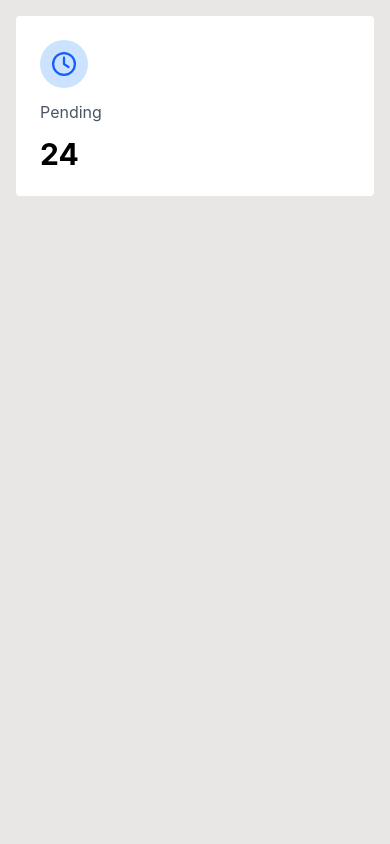
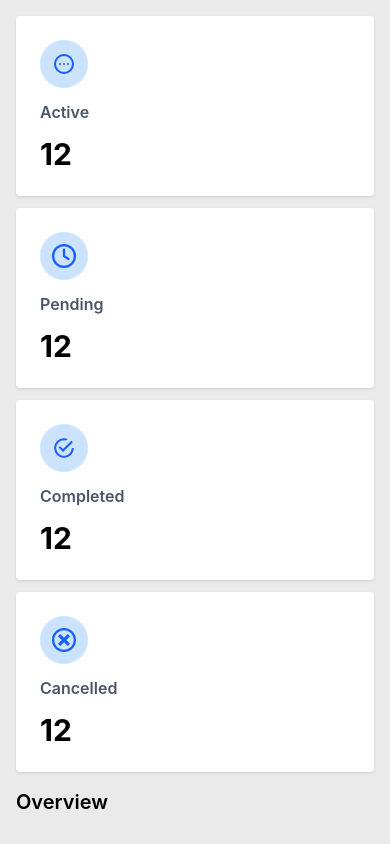
Before and after one commit to nierforprogramming/request-dashboard, a React (Vite) app: page / in a window 390 px wide. Built offline with nearby package versions, Linux system fonts and the light colour scheme.

Commit message:
Fixes on responsiveness

```diff
--- a/src/App.jsx
+++ b/src/App.jsx
@@ -1,10 +1,12 @@
-import Card from "./components/Card";
+import Overview from "./components/Overview";
+import StatusCard from "./components/StatusCard";
 
 const App = () => {
   return (
-    <div>
-      <Card status="Pending" value={24} />
-    </div>
+    <>
+      <StatusCard />
+      <Overview />
+    </>
   );
 };
 
--- a/src/assets/index.js
+++ b/src/assets/index.js
@@ -9,3 +9,25 @@ export const statusIcon = {
   Completed: IoMdCheckmarkCircleOutline,
   Cancelled: ImCancelCircle,
 };
+
+export const statusCard = [
+  {
+    status: "Active",
+    value: 12,
+  },
+
+  {
+    status: "Pending",
+    value: 12,
+  },
+
+  {
+    status: "Completed",
+    value: 12,
+  },
+
+  {
+    status: "Cancelled",
+    value: 12,
+  },
+];
--- a/src/components/Card.jsx
+++ b/src/components/Card.jsx
@@ -5,14 +5,14 @@ const Card = ({ status, value }) => {
   return (
     <div
       id="card"
-      className="bg-white w-full max-w-sm sm:max-w-md md:max-w-lg lg:max-w-xl rounded-sm"
+      className="bg-white shadow-sm w-full max-w-sm sm:max-w-md md:max-w-lg lg:max-w-xl rounded-sm"
     >
       <div className="card-container space-y-3 p-6">
         <div className="bg-blue-400/30 text-blue-600 w-fit p-3 rounded-full">
           {Icon && <Icon className="text-2xl" />}
         </div>
 
-        <div className="text-gray-600">
+        <div className="text-gray-600 font-semibold">
           <p>{status}</p>
         </div>
 
--- /dev/null
+++ b/src/components/Overview.jsx
@@ -0,0 +1,11 @@
+import SectionText from "./SectionText";
+
+const Overview = () => {
+  return (
+    <div>
+      <SectionText text="Overview" />
+    </div>
+  );
+};
+
+export default Overview;
--- /dev/null
+++ b/src/components/SectionText.jsx
@@ -0,0 +1,5 @@
+const SectionText = ({ text }) => {
+  return <div className="text-xl font-semibold my-4">{text}</div>;
+};
+
+export default SectionText;
--- /dev/null
+++ b/src/components/StatusCard.jsx
@@ -0,0 +1,15 @@
+import React from "react";
+import Card from "./Card";
+import { statusCard } from "../assets";
+
+const StatusCard = () => {
+  return (
+    <div className="grid gap-3 grid-cols-1 sm:grid-cols-2 md:grid-cols-3 lg:grid-cols-4">
+      {statusCard.map((card, index) => (
+        <Card key={index} status={card.status} value={card.value} />
+      ))}
+    </div>
+  );
+};
+
+export default StatusCard;
--- a/src/index.css
+++ b/src/index.css
@@ -1,7 +1,7 @@
 @import "tailwindcss";
 
 body {
-  background-color: rgb(233, 230, 230);
+  background-color: rgb(235, 234, 234);
   margin-inline: 1rem;
   margin-block: 1rem;
 }
```
